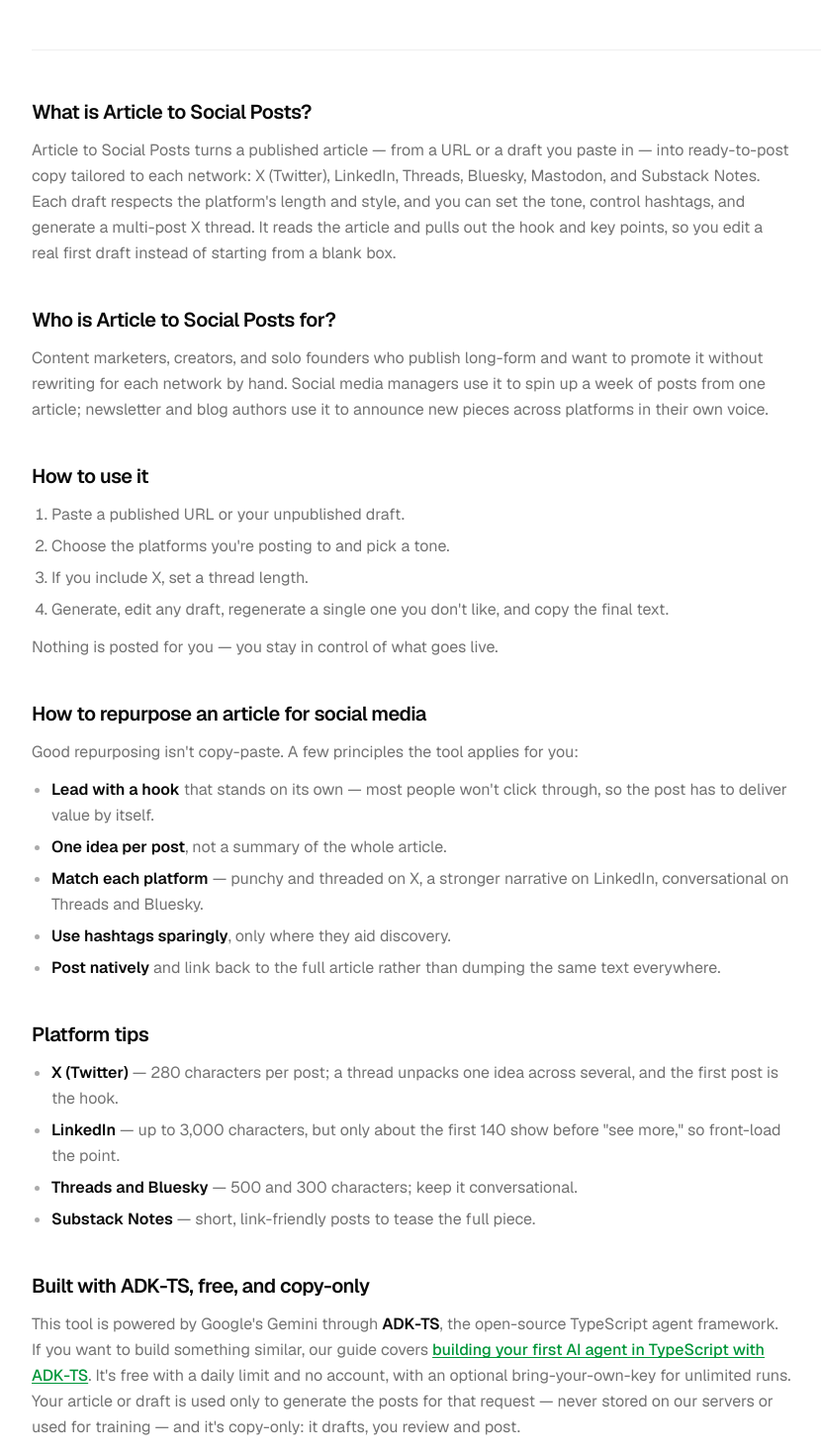
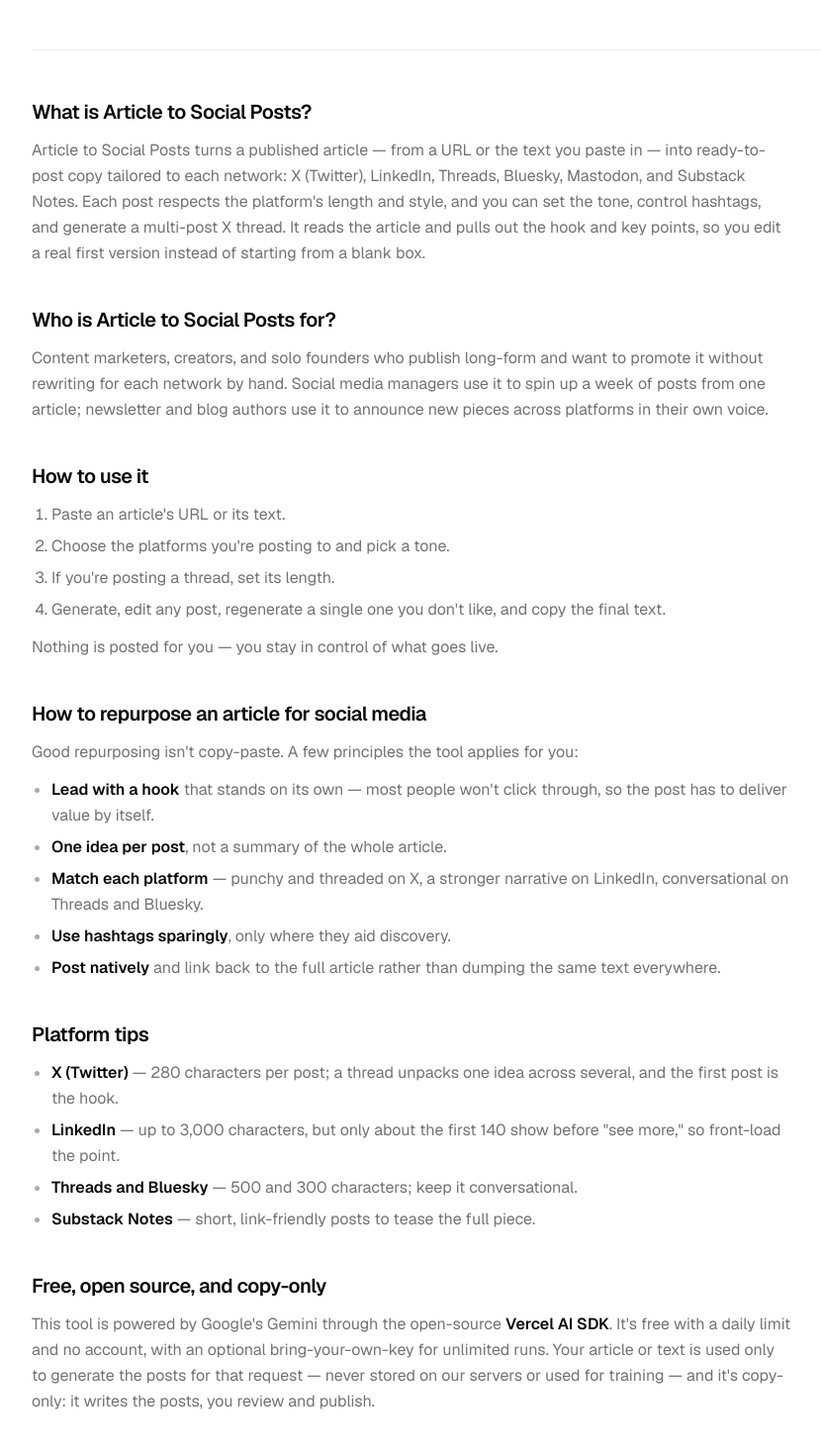
Before and after one commit to Timonwa/tools-by-timonwa, a Next.js app: page /article-to-social-posts in a window 1280 px wide. Shown: the part 1520-2990 px from the top of the page at 99% size, without its empty margins (64-894 px from the left). Built offline with nearby package versions, Linux system fonts and the light colour scheme; no server answers.

Commit message:
feat(social): refine wording in Article to Social Posts content for clarity and consistency

```diff
--- a/components/tools/article-to-social-posts/content.ts
+++ b/components/tools/article-to-social-posts/content.ts
@@ -3,7 +3,7 @@ import type { ToolContentType } from "@/components/_shared/ToolContent";
 export const socialPostsContent: ToolContentType = {
 	article: `## What is Article to Social Posts?
 
-Article to Social Posts turns a published article — from a URL or a draft you paste in — into ready-to-post copy tailored to each network: X (Twitter), LinkedIn, Threads, Bluesky, Mastodon, and Substack Notes. Each draft respects the platform's length and style, and you can set the tone, control hashtags, and generate a multi-post X thread. It reads the article and pulls out the hook and key points, so you edit a real first draft instead of starting from a blank box.
+Article to Social Posts turns a published article — from a URL or the text you paste in — into ready-to-post copy tailored to each network: X (Twitter), LinkedIn, Threads, Bluesky, Mastodon, and Substack Notes. Each post respects the platform's length and style, and you can set the tone, control hashtags, and generate a multi-post X thread. It reads the article and pulls out the hook and key points, so you edit a real first version instead of starting from a blank box.
 
 ## Who is Article to Social Posts for?
 
@@ -11,10 +11,10 @@ Content marketers, creators, and solo founders who publish long-form and want to
 
 ## How to use it
 
-1. Paste a published URL or your unpublished draft.
+1. Paste an article's URL or its text.
 2. Choose the platforms you're posting to and pick a tone.
-3. If you include X, set a thread length.
-4. Generate, edit any draft, regenerate a single one you don't like, and copy the final text.
+3. If you're posting a thread, set its length.
+4. Generate, edit any post, regenerate a single one you don't like, and copy the final text.
 
 Nothing is posted for you — you stay in control of what goes live.
 
@@ -35,19 +35,19 @@ Good repurposing isn't copy-paste. A few principles the tool applies for you:
 - **Threads and Bluesky** — 500 and 300 characters; keep it conversational.
 - **Substack Notes** — short, link-friendly posts to tease the full piece.
 
-## Built with ADK-TS, free, and copy-only
+## Free, open source, and copy-only
 
-This tool is powered by Google's Gemini through **ADK-TS**, the open-source TypeScript agent framework. If you want to build something similar, our guide covers [building your first AI agent in TypeScript with ADK-TS](https://tech.timonwa.com/blog/build-ai-agent-in-typescript-with-adk-ts/). It's free with a daily limit and no account, with an optional bring-your-own-key for unlimited runs. Your article or draft is used only to generate the posts for that request — never stored on our servers or used for training — and it's copy-only: it drafts, you review and post.`,
+This tool is powered by Google's Gemini through the open-source **Vercel AI SDK**. It's free with a daily limit and no account, with an optional bring-your-own-key for unlimited runs. Your article or text is used only to generate the posts for that request — never stored on our servers or used for training — and it's copy-only: it writes the posts, you review and publish.`,
 	faq: [
 		{
 			question: "How do I turn a blog post into social media posts?",
 			answer:
-				"Give an article's URL or draft text to a generator that rewrites it per platform, then edit and copy each draft. This tool tailors length, tone, and format to X, LinkedIn, Threads, Bluesky, Mastodon, and Substack, and nothing is posted automatically.",
+				"Give an article's URL or text to a generator that rewrites it per platform, then edit and copy each post. This tool tailors length, tone, and format to X, LinkedIn, Threads, Bluesky, Mastodon, and Substack, and nothing is posted automatically.",
 		},
 		{
 			question: "Which social platforms does it support?",
 			answer:
-				"X (Twitter), LinkedIn, Threads, Bluesky, Mastodon, and Substack Notes. Each draft is sized and styled for the platform you choose.",
+				"X (Twitter), LinkedIn, Threads, Bluesky, Mastodon, and Substack Notes. Each post is sized and styled for the platform you choose.",
 		},
 		{
 			question: "Can it generate an X (Twitter) thread?",
@@ -57,7 +57,7 @@ This tool is powered by Google's Gemini through **ADK-TS**, the open-source Type
 		{
 			question: "Does it post to my accounts automatically?",
 			answer:
-				"No. This tool is copy-only by design — it drafts the posts and you review, edit, and publish them yourself. There's no login to your social accounts, and nothing is scheduled or sent.",
+				"No. This tool is copy-only by design — it writes the posts and you review, edit, and publish them yourself. There's no login to your social accounts, and nothing is scheduled or sent.",
 		},
 		{
 			question: "Do I need an account or API key?",
@@ -67,27 +67,27 @@ This tool is powered by Google's Gemini through **ADK-TS**, the open-source Type
 		{
 			question: "Can I control the tone and hashtags?",
 			answer:
-				"Yes. You can pick a tone or voice and set hashtag rules — always include certain tags, avoid others, or dial hashtag use up or down — so the drafts match how you post.",
+				"Yes. You can pick a tone or voice and set hashtag rules — always include certain tags, avoid others, or dial hashtag use up or down — so the posts match your style.",
 		},
 		{
 			question: "Does it store my article or use it to train AI?",
 			answer:
-				"No. Your URL or draft is used only to generate the posts for that request; it isn't stored on our servers or used for training. Fetched article content is briefly cached in memory to speed up regeneration, then discarded.",
+				"No. Your URL or text is used only to generate the posts for that request; it isn't stored on our servers or used for training.",
 		},
 		{
 			question: "How long should a LinkedIn or X post be?",
 			answer:
-				"An X post allows up to 280 characters; a LinkedIn post allows up to 3,000, though only about the first 140 show before the “see more” fold. The generator sizes each draft to its platform, and you can trim or expand before posting.",
+				"An X post allows up to 280 characters; a LinkedIn post allows up to 3,000, though only about the first 140 show before the “see more” fold. The generator sizes each post to its platform, and you can trim or expand before posting.",
 		},
 		{
 			question: "Can I use an article URL, or do I have to paste the text?",
 			answer:
-				"Either. Paste a published article's URL and the tool fetches it, or paste your unpublished draft text directly — useful for promoting a post before it goes live.",
+				"Either. Paste a published article's URL and the tool fetches it, or paste the article's text directly — useful for promoting a post before it goes live.",
 		},
 		{
 			question: "How do I repurpose one article across several platforms?",
 			answer:
-				"Write one idea per platform rather than reposting the same text: a hook-led thread on X, a narrative post on LinkedIn, a conversational note on Threads or Bluesky, each linking back to the full article. This tool generates a platform-appropriate draft for each in one step.",
+				"Write one idea per platform rather than reposting the same text: a hook-led thread on X, a narrative post on LinkedIn, a conversational note on Threads or Bluesky, each linking back to the full article. This tool generates a platform-appropriate post for each in one step.",
 		},
 	],
 };
```
